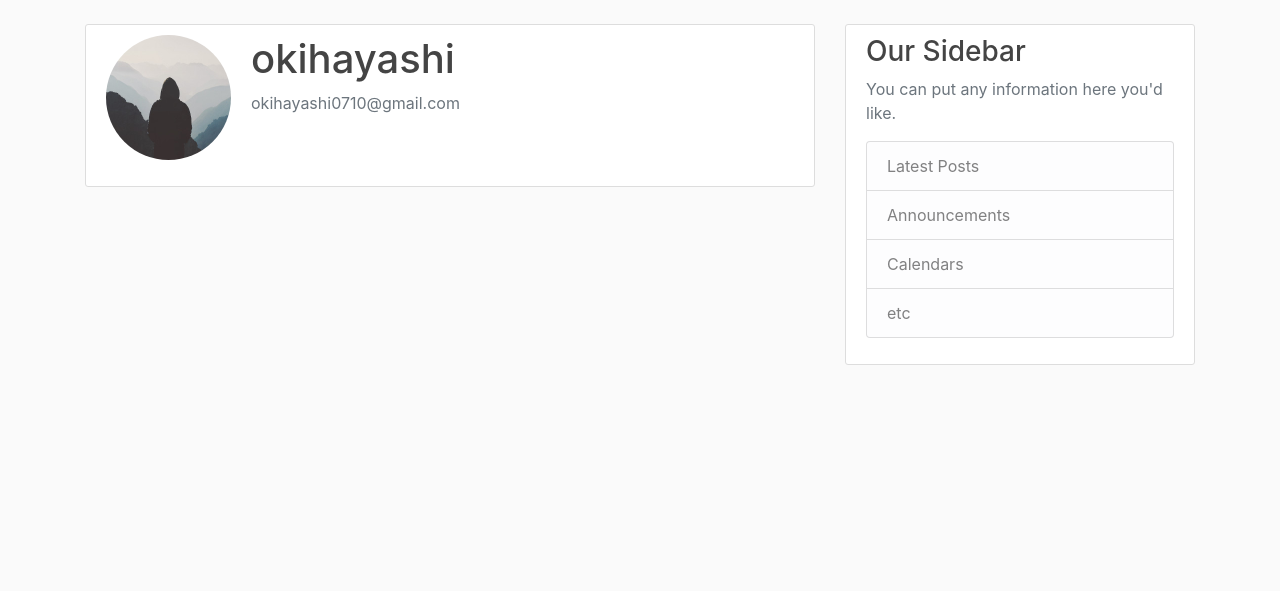
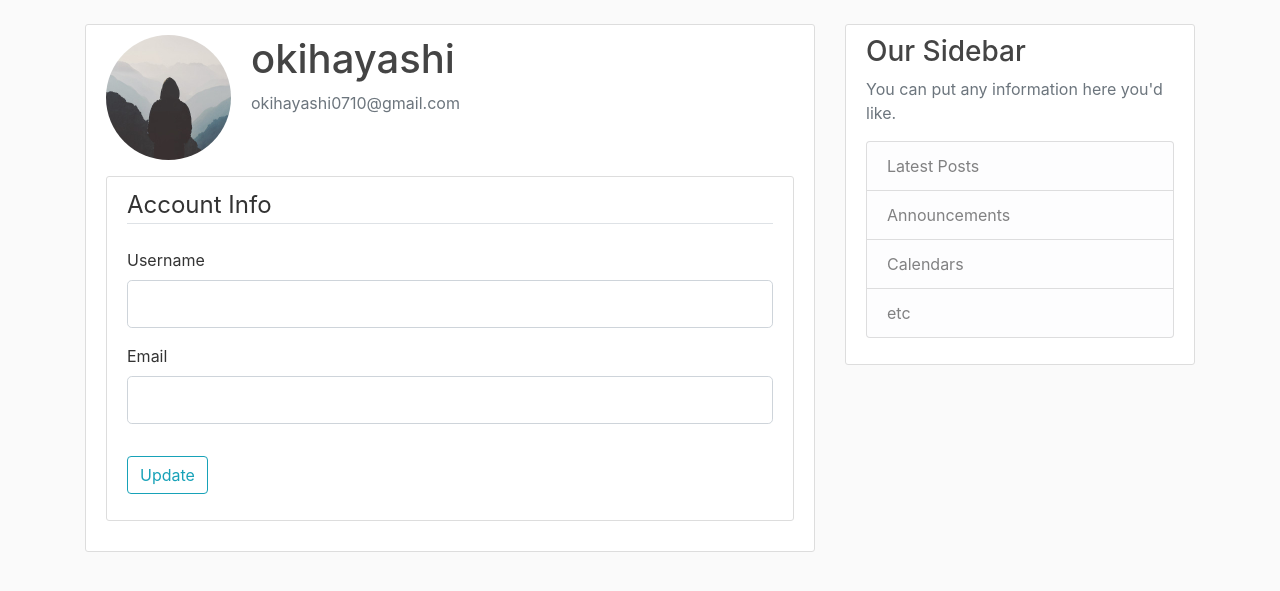
Before and after one commit to okihayashi/flaskblog, a Flask app: page /account in a window 1280 px wide. Shown: the part 56-647 px from the top of the page. Run offline with Flask 2, Linux system fonts and the light colour scheme; a user stored in the database is signed in; parts of the project's set-up code (start-up, migrations or seed data) failed here and were passed over; some libraries are stand-ins or nearby versions.

Commit message:
add form to account

```diff
--- a/flaskblog/forms.py
+++ b/flaskblog/forms.py
@@ -39,7 +39,6 @@ class UpdateAccountForm(FlaskForm):
                            validators=[DataRequired(), Length(min=2, max=20)])
     email = StringField('Email',
                         validators=[DataRequired(), Email()])
-                                     validators=[DataRequired(), EqualTo('password')])
     submit = SubmitField('Update')
 
     def validate_username(self, username):
--- a/flaskblog/routes.py
+++ b/flaskblog/routes.py
@@ -1,5 +1,5 @@
 from flaskblog.models import User, Post
-from flaskblog.forms import RegistrationForm, LoginForm
+from flaskblog.forms import RegistrationForm, LoginForm, UpdateAccountForm
 from flaskblog import app, db, bcrypt
 from flask import render_template, url_for, flash, redirect, request
 from flask_login import login_user, current_user, logout_user, login_required
@@ -71,5 +71,6 @@ def logout():
 @app.route("/account")
 @login_required
 def account():
+    form = UpdateAccountForm()
     image_file = url_for('static', filename='profile_pics/' + current_user.image_file)
-    return render_template('account.html', title='Account', image_file=image_file)
+    return render_template('account.html', title='Account', image_file=image_file, form=form)
--- a/flaskblog/templates/account.html
+++ b/flaskblog/templates/account.html
@@ -8,6 +8,43 @@
         <p class="text-secondary">{{ current_user.email  }}</p>
       </div>
     </div>
-    <!-- FORM HERE -->
+    <div class="content-section">
+        <form method="POST" action="">
+            {{ form.hidden_tag() }}
+            <fieldset class="form-group">
+                <legend class="border-bottom mb-4">Account Info</legend>
+                <div class="form-group">
+                    {{ form.username.label(class="form-control-label") }}
+
+                    {% if form.username.errors %}
+                        {{ form.username(class="form-control form-control-lg is-invalid") }}
+                        <div class="invalid-feedback">
+                            {% for error in form.username.errors %}
+                                <span>{{ error }}</span>
+                            {% endfor %}
+                        </div>
+                    {% else %}
+                        {{ form.username(class="form-control form-control-lg") }}
+                    {% endif %}
+                </div>
+                <div class="form-group">
+                    {{ form.email.label(class="form-control-label") }}
+                    {% if form.email.errors %}
+                        {{ form.email(class="form-control form-control-lg is-invalid") }}
+                        <div class="invalid-feedback">
+                            {% for error in form.email.errors %}
+                                <span>{{ error }}</span>
+                            {% endfor %}
+                        </div>
+                    {% else %}
+                        {{ form.email(class="form-control form-control-lg") }}
+                    {% endif %}
+                </div>
+            </fieldset>
+            <div class="form-group">
+                {{ form.submit(class="btn btn-outline-info") }}
+            </div>
+        </form>
+    </div>
   </div>
 {% endblock content %}
```
